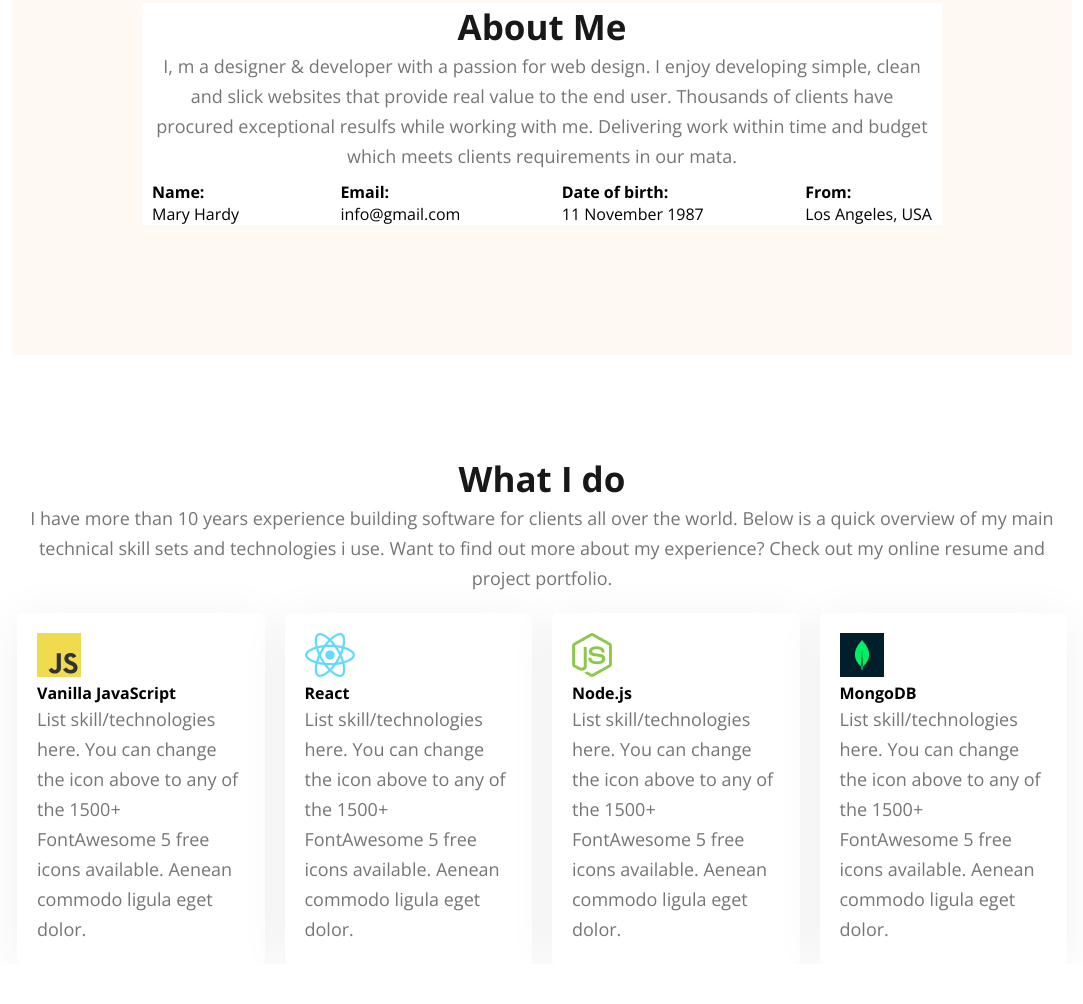
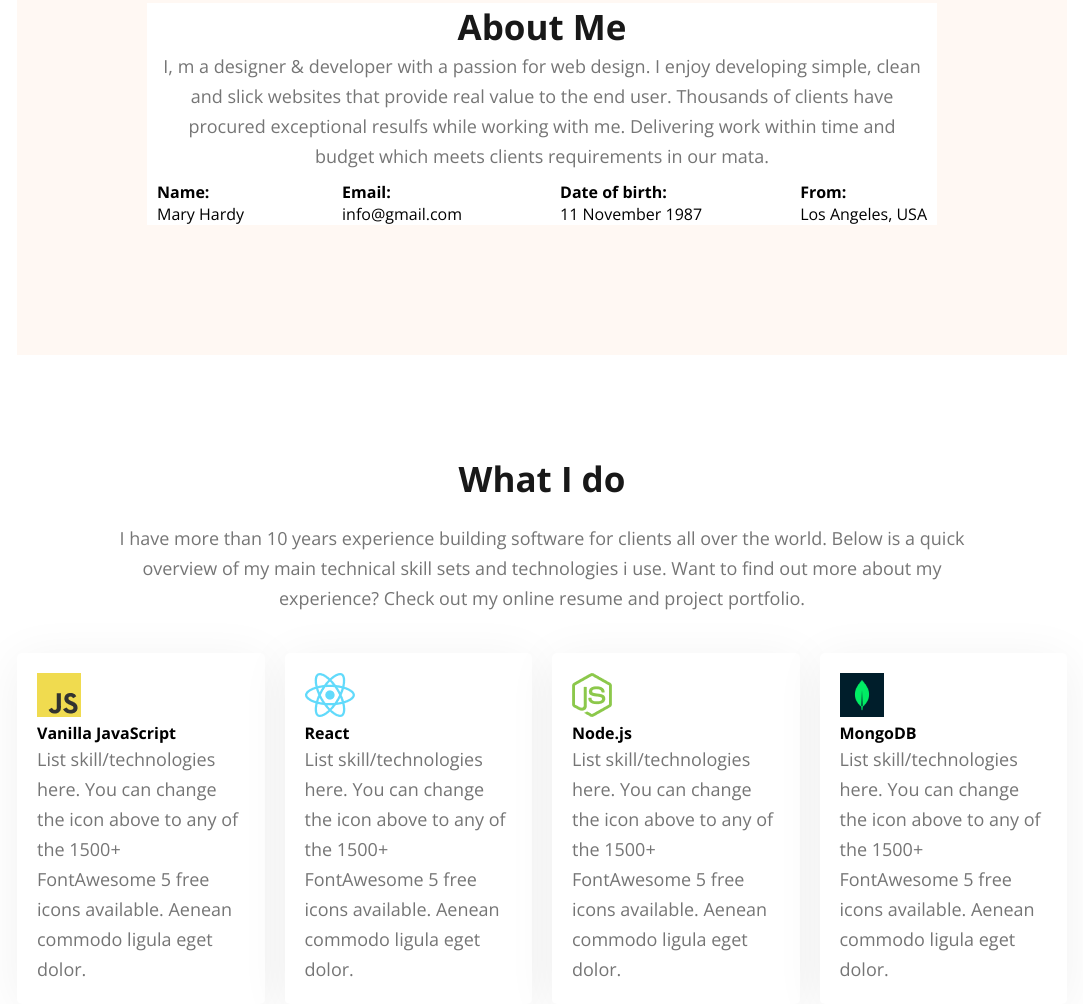
Before and after one commit to johurulHaque/web-developer-portfolio, a plain HTML site: page index.html in a window 1280 px wide. Shown: the part 870-1874 px from the top of the page, without its empty margins (98-1181 px from the left). Before the commit the page ends 1834 px from the top, so only its background shows below. Drawn offline with nearby package versions, Linux system fonts and the light colour scheme.

Commit message:
what i do section added

```diff
--- a/index.html
+++ b/index.html
@@ -153,11 +153,16 @@
             main section style
             main section style
         */
+        main {
+            max-width: 1050px;
+            margin: 0 auto;
+
+        }
+
         /* about style */
         .about {
             background-color: #FFF8F3;
-            max-width: 800px;
-            margin: 100px auto;
+            margin: 100px 0px;
             padding: 130px;
         }
 
@@ -172,10 +177,9 @@
             margin-top: 10px;
         }
 
-        /* what */
-        .what {
-            max-width: 1050px;
-            margin: 0 auto;
+        /* what-i-do */
+        #what-i-do-description {
+            padding: 20px 80px;
         }
 
         .skill-container {
@@ -260,11 +264,11 @@
             </div>
         </section>
         <!-- what i do section -->
-        <section class="what">
+        <section>
             <h2 class="section-title">
                 What I do
             </h2>
-            <p class="section-description">
+            <p id="what-i-do-description" class="section-description">
                 I have more than 10 years experience building software for clients all over the world. Below is a quick
                 overview of my main technical skill sets and technologies i use. Want to find out more about my
                 experience? Check out my online resume and project portfolio.
```
